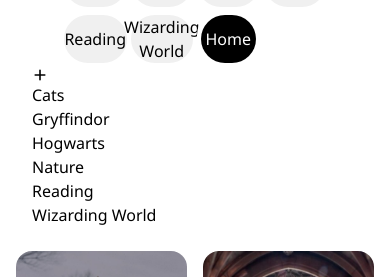
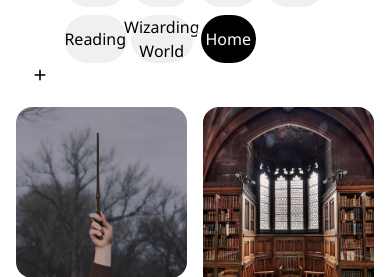
Before and after one commit to amymgardiner/Pinterest-Practice, a React (Create React App) app: page / in a window 390 px wide. Shown: the part 149-426 px from the top of the page. Built offline with nearby package versions, Linux system fonts and the light colour scheme.

Commit message:
mobile menu items pop up once button is clicked

```diff
--- a/src/components/Navbar.jsx
+++ b/src/components/Navbar.jsx
@@ -1,7 +1,7 @@
-import React from 'react'
+import React, { useState } from 'react'
 import { Link} from "react-router-dom";
 import { BsPinterest } from "react-icons/bs";
-import { HiPlus } from "react-icons/hi";
+import { HiPlus, HiMinus } from "react-icons/hi";
 import ProfileImage from '../assets/img/Hermione.png';
 
 function Navbar(props) {
@@ -10,6 +10,8 @@ function Navbar(props) {
 	const { setCategoryelected } = props;
 
 	const refresh = () => window.location.reload(true)
+
+	const [isActive, setIsActive] = useState(false);
 
 	return (
 		<header className="px-8 py-2">
@@ -49,14 +51,18 @@ function Navbar(props) {
 				</div>
 			</nav>
 			<div>
-				<div><HiPlus/></div>
+				<div
+				className="mobile-navigation"
+				onClick={() => setIsActive(!isActive)}>{isActive ? <HiMinus/> : <HiPlus/>}</div>
+
+				{isActive &&
 				<ul>
 					{categories.map(category => (
 					<li
 					key={category}
 					onClick={() => setCategoryelected(category)}>{category}</li>
 					))}
-				</ul>
+				</ul>}
 			</div>
 
 		</header>
```
